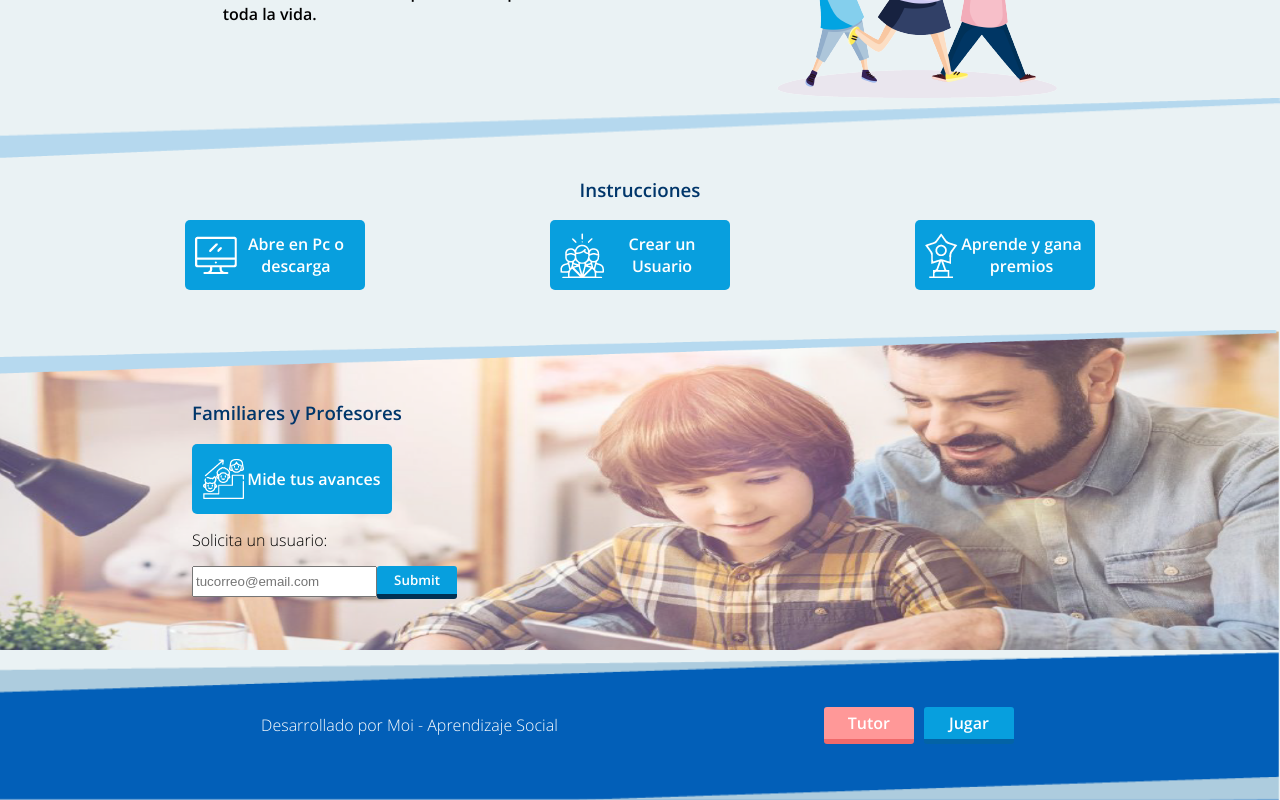
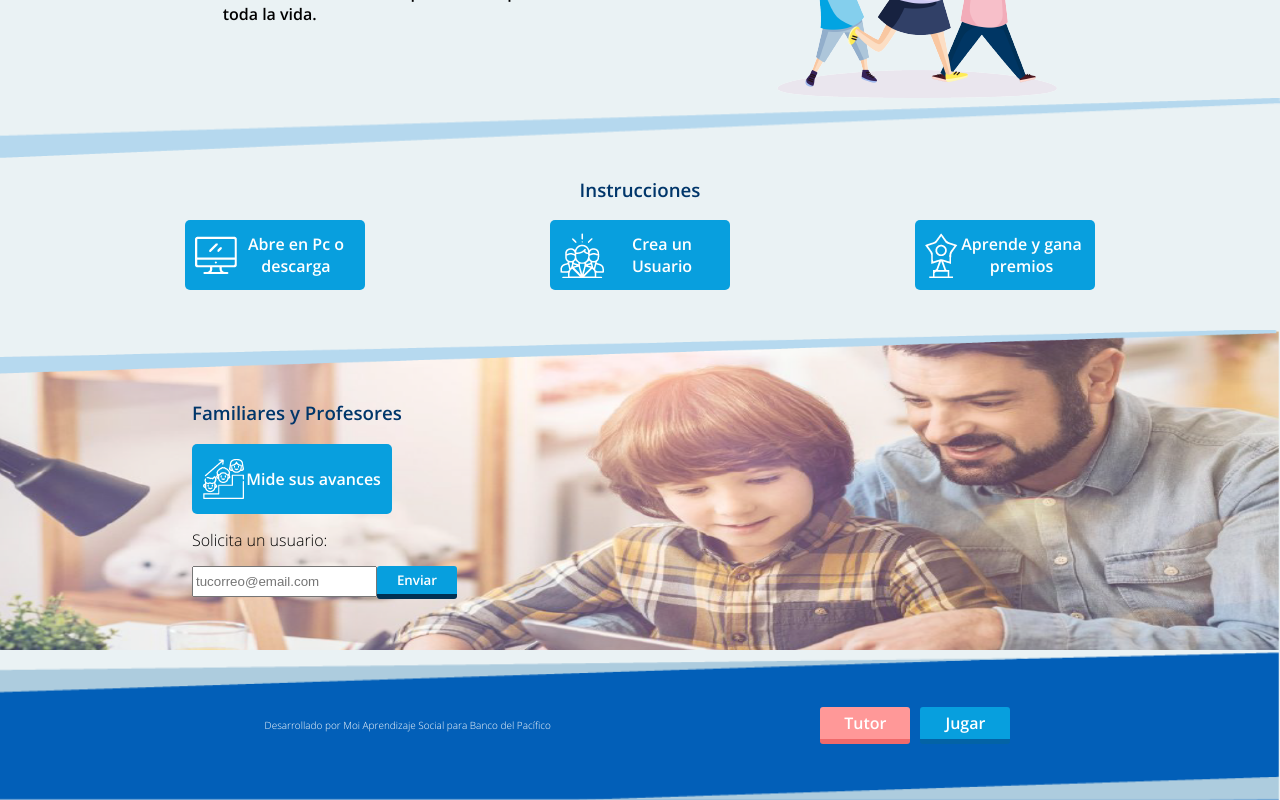
Before and after one commit to GrowMoi/moi-pacifico-landing, an Angular app: page / in a window 1280 px wide. Shown: the part 603-1403 px from the top of the page. Built offline with nearby package versions, Linux system fonts and the light colour scheme.

Commit message:
Fix typo

```diff
--- a/src/app/home/home.component.html
+++ b/src/app/home/home.component.html
@@ -33,7 +33,7 @@
       </div>
       <div class="instruction">
         <img src="../../assets/images/Instruccion_icono_usuario.png">
-        <span>Crear un Usuario</span>
+        <span>Crea un Usuario</span>
       </div>
       <div class="instruction">
         <img src="../../assets/images/Instruccion_icono_premio.png">
@@ -46,18 +46,18 @@
       <h3>Familiares y Profesores</h3>
       <div class="instruction">
         <img src="../../assets/images/Instruccion_icono_avance.png">
-        <span>Mide tus avances</span>
+        <span>Mide sus avances</span>
       </div>
       <div class="label-form">Solicita un usuario:</div>
       <form>
         <input type="email" class="email-input" placeholder="tucorreo@email.com" name="email">
-        <input type="submit" class="btn-submit" value="Submit">
+        <input type="submit" class="btn-submit" value="Enviar">
       </form>
     </div>
   </div>
   <div class="footer">
     <div class="credits">
-      Desarrollado por Moi - Aprendizaje Social
+      Desarrollado por Moi Aprendizaje Social para Banco del Pacífico
     </div>
     <div class="actions">
       <a class="btn btn-tutor" href="http://backend.miaulabdp.com/admin">Tutor</a>
--- a/src/app/home/home.component.scss
+++ b/src/app/home/home.component.scss
@@ -59,6 +59,10 @@ $light-blue: #089fde;
     justify-content: space-evenly;
     align-items: center;
     color: white;
+
+    .credits {
+      font-size: 10px;
+    }
   }
 
   .panel-app {
```
